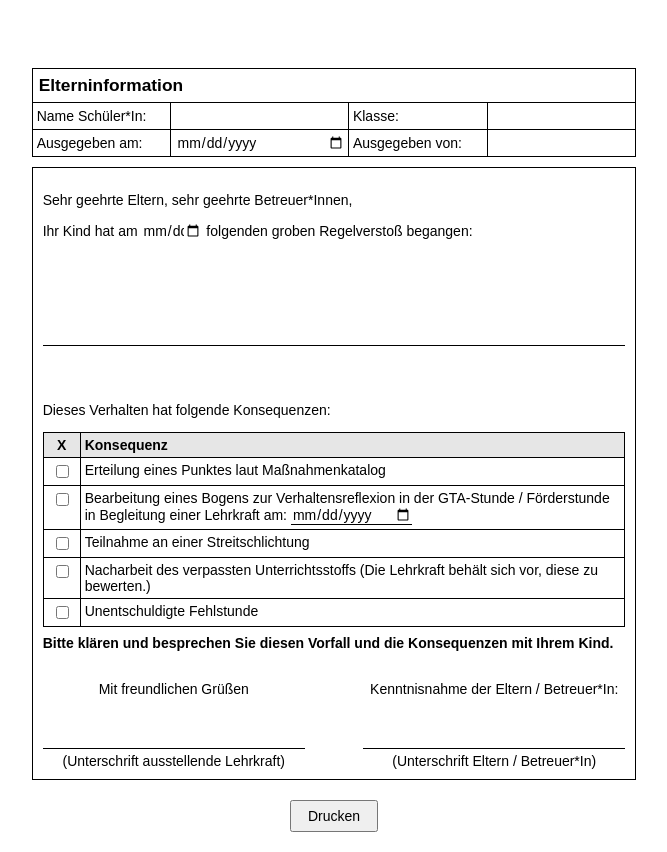
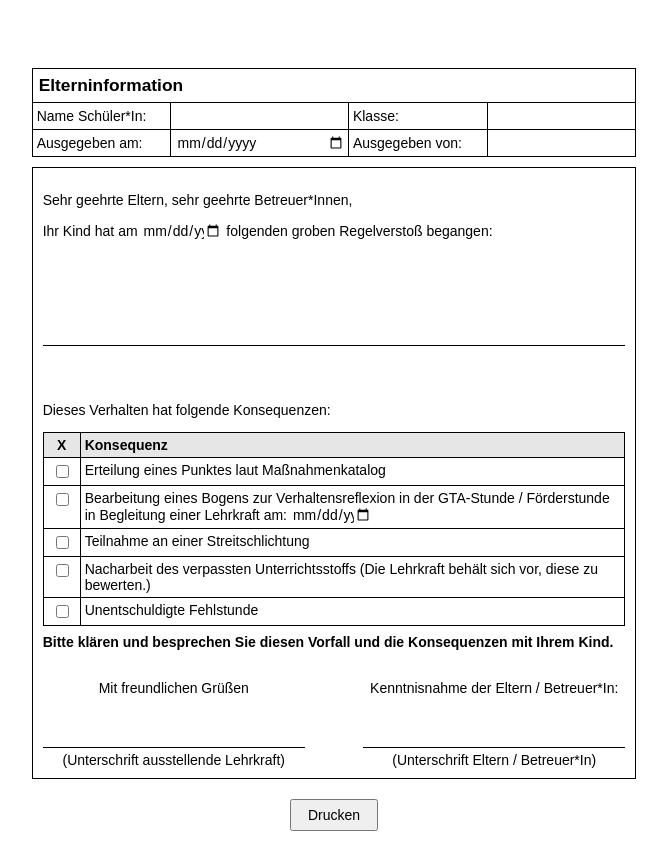
Before and after one commit to MartinNeuschwander/Elterninfo, a plain HTML site: page index.html in a window 1280 px wide. Shown: the whole page, without its empty margins (306-973 px from the left). Drawn offline with Linux system fonts and the light colour scheme.

Commit message:
Adjust date input widths in index.html

```diff
--- a/index.html
+++ b/index.html
@@ -189,7 +189,7 @@ function printForm() {
 <div class="section">
     <p>Sehr geehrte Eltern, sehr geehrte Betreuer*Innen,</p>
 
-    <p>Ihr Kind hat am <input type="date" border-bottom:0px style="width:60px; solid #000;"> folgenden groben Regelverstoß begangen:</p>
+    <p>Ihr Kind hat am <input type="date" border-bottom:0px style="width:80px; solid #000;"> folgenden groben Regelverstoß begangen:</p>
     <div class="textarea-line">
         <textarea rows="5"></textarea>
     </div>
@@ -211,7 +211,7 @@ function printForm() {
         <tr>
             <td class="checkbox-col"><input type="checkbox"></td>
             <td>Bearbeitung eines Bogens zur Verhaltensreflexion in der GTA-Stunde / Förderstunde in Begleitung einer Lehrkraft am:
-            <input type="date" style="width:120px; border-bottom:1px solid #000;"></td>
+            <input type="date" border-bottom:0px style="width:80px; solid #000;"></td>
         </tr>
         <tr>
             <td class="checkbox-col"><input type="checkbox"></td>
```
